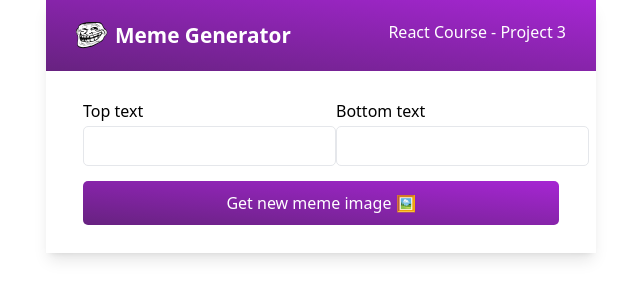
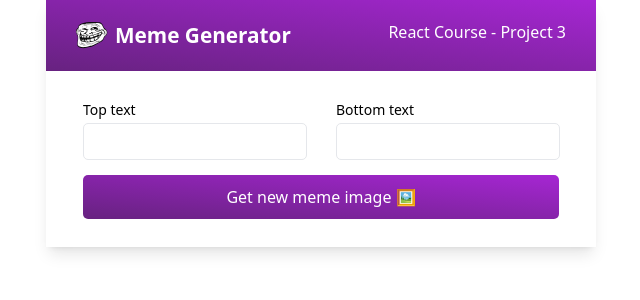
Before and after one commit to KevinRebakure/The-Gym-React-Scrimba-Exercise-3-Meme-Generator, a React (Vite) app: page / in a window 1280 px wide. Shown: the top 300 px of the page, without its empty margins (319-959 px from the left). Built offline with nearby package versions, Linux system fonts and the light colour scheme.

Commit message:
Update Form.jsx

```diff
--- a/src/components/Form.jsx
+++ b/src/components/Form.jsx
@@ -1,6 +1,6 @@
 export default function Form() {
     return (
-      <form className="grid grid-cols-2 gap-x-[30px] gap-y-[15px]">
+      <form className="grid grid-cols-2 gap-x-[30px] gap-y-[15px] text-[14px]">
         <div className="space-y-[3px]">
           <p className="font-medium">Top text</p>
           <input className="border rounded-[5px] px-[10px] py-[7px]" type="text" name="" id="" />
@@ -10,7 +10,7 @@ export default function Form() {
           <input className="border rounded-[5px] px-[10px] py-[7px]" type="text" name="" id="" />
         </div>
         <input
-          className="col-span-2 rounded-[5px] py-[10px] bg-gradient-to-tr from-[#672280] to-[#A626D3] text-white"
+          className="text-[16px] col-span-2 rounded-[5px] py-[10px] bg-gradient-to-tr from-[#672280] to-[#A626D3] text-white"
           type="submit"
           value="Get new meme image 🖼️"
         />
```
